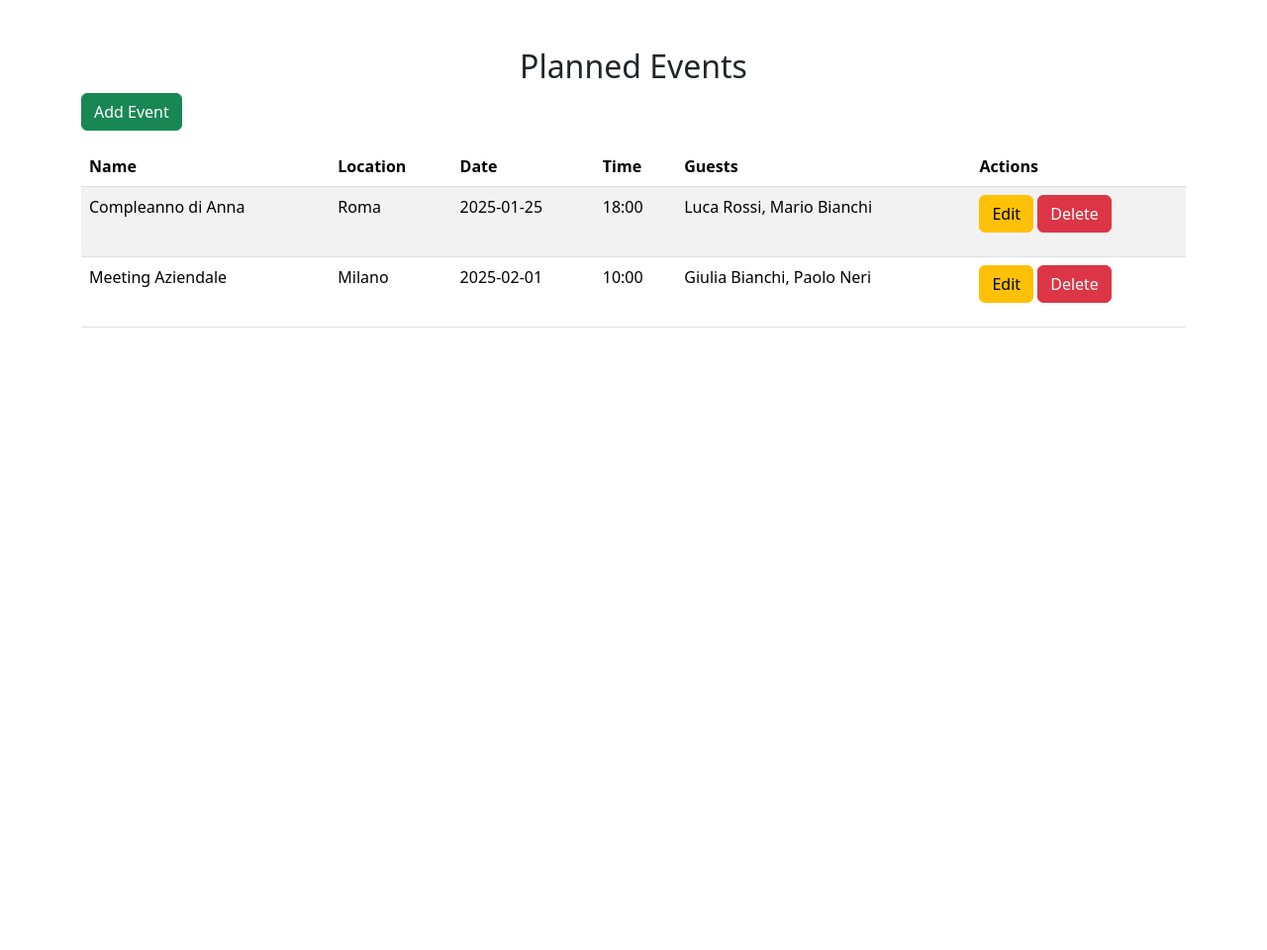
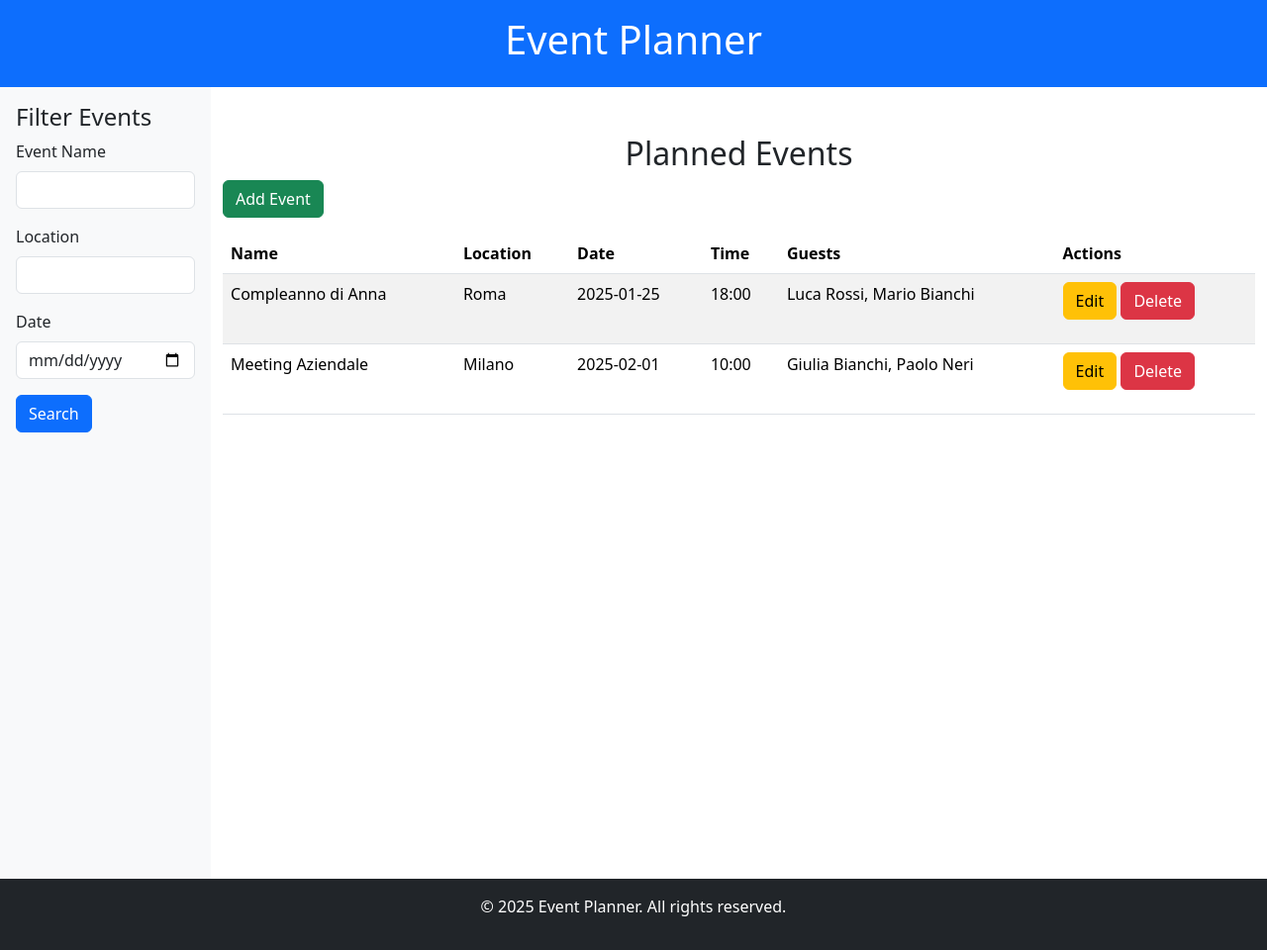
Before and after one commit to InderpreetSinghPoloRomani/FLASK-PROJECT, a Flask app: page / in a window 1280 px wide. Shown: the whole page at 99% size. Before the commit the page ends 331 px from the top, so only its background shows below. Run offline with Flask 3, Linux system fonts and the light colour scheme.

Commit message:
index page with sidebar

```diff
--- a/templates/index.html
+++ b/templates/index.html
@@ -5,9 +5,56 @@
     <meta charset="UTF-8">
     <meta name="viewport" content="width=device-width, initial-scale=1.0">
     <title>Planned Events</title>
+    <style>
+        html, body {
+            height: 100%;
+            margin: 0;
+        }
+
+        .d-flex {
+            display: flex;
+            min-height: 100%;
+            flex-direction: row;
+            flex-wrap: nowrap;
+        }
+
+        main {
+            flex-grow: 1;
+            padding-bottom: 70px;
+        }
+
+        footer {
+            width: 100%;
+            position: relative;
+            bottom: 0;
+        }
+    </style>
 </head>
 <body>
-    <div class="container mt-5">
+    <header class="bg-primary text-white text-center py-3">
+        <h1>Event Planner</h1>
+    </header>
+    <div class="d-flex">
+        <aside class="bg-light p-3" style="width: 250px;">
+            <h4>Filter Events</h4>
+            <form action="/filter" method="get">
+                <div class="mb-3">
+                    <label for="name" class="form-label">Event Name</label>
+                    <input type="text" class="form-control" id="name" name="name">
+                </div>
+                <div class="mb-3">
+                    <label for="location" class="form-label">Location</label>
+                    <input type="text" class="form-control" id="location" name="location">
+                </div>
+                <div class="mb-3">
+                    <label for="date" class="form-label">Date</label>
+                    <input type="date" class="form-control" id="date" name="date">
+                </div>
+                <button type="submit" class="btn btn-primary">Search</button>
+            </form>
+        </aside>
+
+        <main class="container mt-5">
             <h2 class="text-center">Planned Events</h2>
             <a href="/add" class="btn btn-success mb-3">Add Event</a>
             <table class="table table-striped">
@@ -41,10 +88,15 @@
                     {% endfor %}
                 </tbody>
             </table>
+        </main>
     </div>
+
+    <footer class="bg-dark text-white text-center py-3">
+        <p>&copy; 2025 Event Planner. All rights reserved.</p>
+    </footer>
+
     <script>
-    function confirmDelete()
-    {
+        function confirmDelete() {
             return confirm("Are you sure you want to delete this event?");
         }
     </script>
```
Lines whose indentation alone changed are shown as unchanged.
